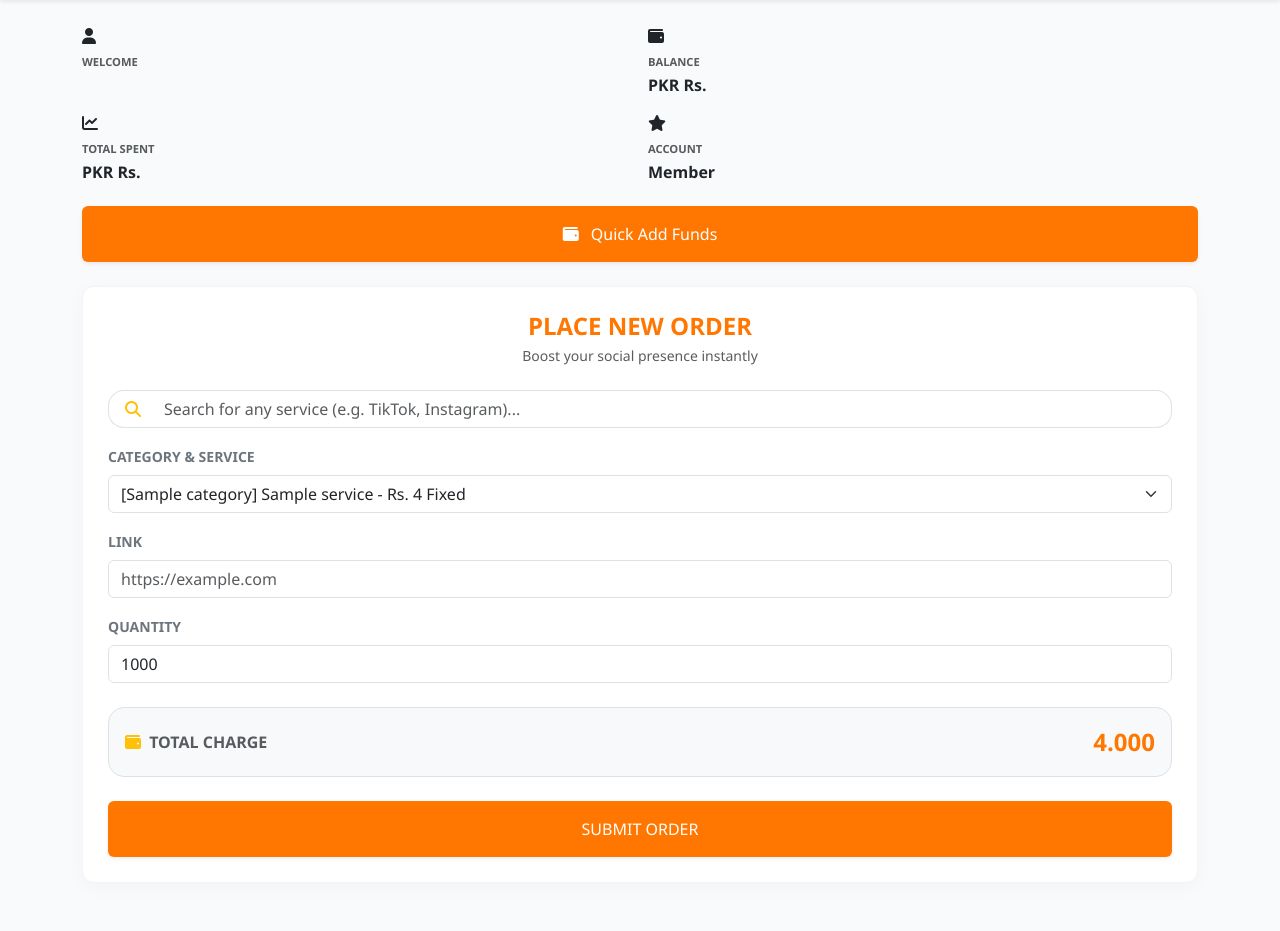
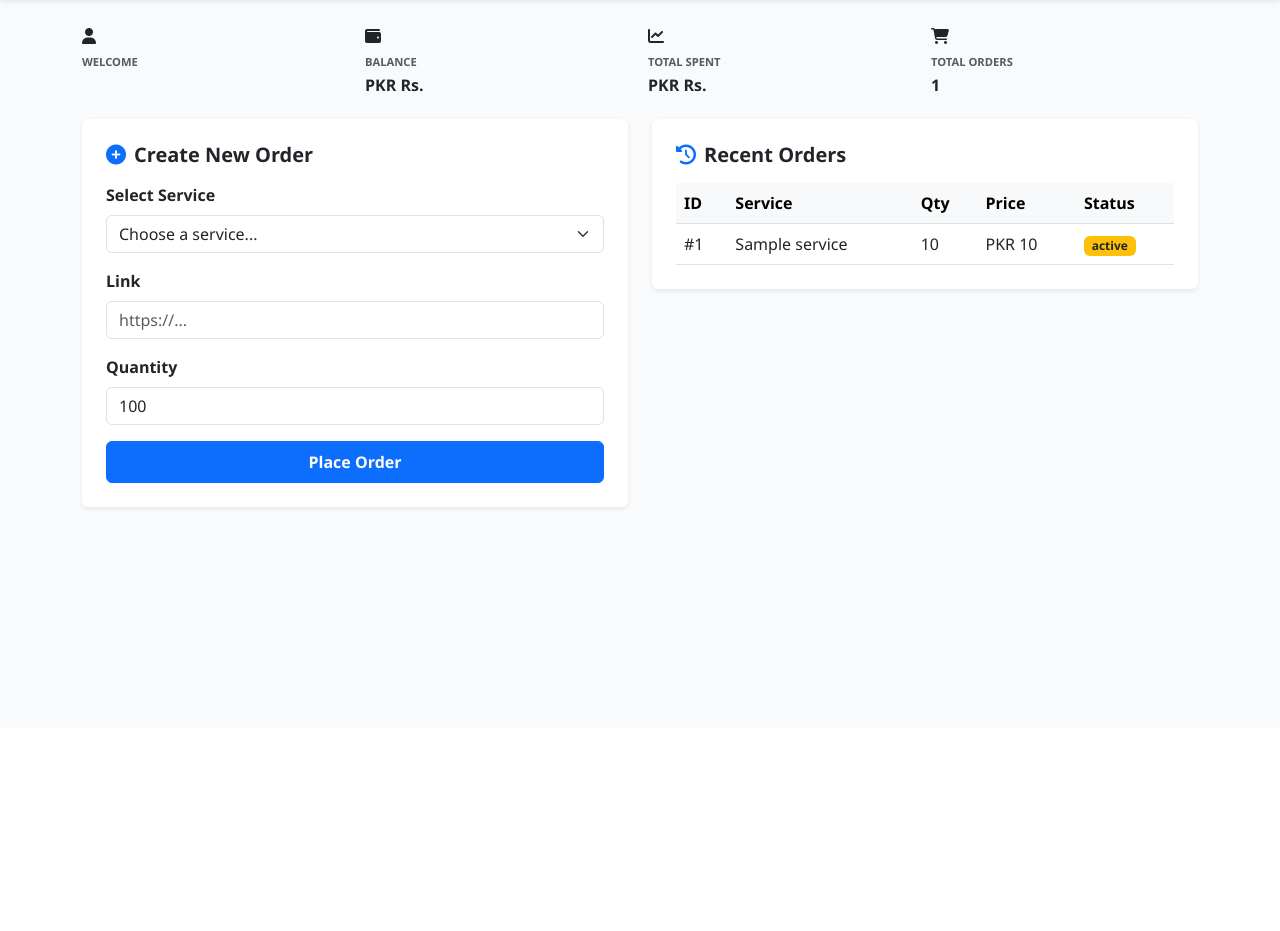
Before and after one commit to arman22334499/armans-panel, a Flask app: template templates/dashboard.html in a window 1280 px wide. Shown: the part 72-1003 px from the top of the page. After the commit the page ends 582 px from the top, so only its background shows below. Run offline with Flask 3, Linux system fonts and the light colour scheme; the template is opened without the code that fills it: most values are stand-ins (such as "Sample title", 1, 10 or a date in 2020).

Commit message:
Update dashboard layout and functionality

```diff
--- a/templates/dashboard.html
+++ b/templates/dashboard.html
@@ -1,108 +1,103 @@
 {% extends "base.html" %}
-{% block title %}New Order{% endblock %}
+{% block title %}Dashboard{% endblock %}
 {% set active_tab = 'dashboard' %}
 {% block content %}
 
-<!-- 4 Stats Cards (Like Screenshot) -->
+<!-- 4 Stats Cards -->
 <div class="row g-3 mb-4">
-    <div class="col-6">
+    <div class="col-6 col-md-3">
         <div class="card-stat">
             <div class="icon-box"><i class="fas fa-user"></i></div>
             <small class="text-muted text-uppercase fw-bold" style="font-size: 0.7rem;">Welcome</small>
             <h6 class="fw-bold mt-1 mb-0 text-dark">{{ user.username }}</h6>
         </div>
     </div>
-    <div class="col-6">
+    <div class="col-6 col-md-3">
         <div class="card-stat">
             <div class="icon-box"><i class="fas fa-wallet"></i></div>
             <small class="text-muted text-uppercase fw-bold" style="font-size: 0.7rem;">Balance</small>
             <h6 class="fw-bold mt-1 mb-0 text-dark">PKR Rs. {{ user.balance }}</h6>
         </div>
     </div>
-    <div class="col-6">
+    <div class="col-6 col-md-3">
         <div class="card-stat">
             <div class="icon-box"><i class="fas fa-chart-line"></i></div>
             <small class="text-muted text-uppercase fw-bold" style="font-size: 0.7rem;">Total Spent</small>
             <h6 class="fw-bold mt-1 mb-0 text-dark">PKR Rs. {{ user.total_spent }}</h6>
         </div>
     </div>
-    <div class="col-6">
+    <div class="col-6 col-md-3">
         <div class="card-stat">
-            <div class="icon-box"><i class="fas fa-star"></i></div>
-            <small class="text-muted text-uppercase fw-bold" style="font-size: 0.7rem;">Account</small>
-            <h6 class="fw-bold mt-1 mb-0 text-dark">Member</h6>
+            <div class="icon-box"><i class="fas fa-shopping-cart"></i></div>
+            <small class="text-muted text-uppercase fw-bold" style="font-size: 0.7rem;">Total Orders</small>
+            <h6 class="fw-bold mt-1 mb-0 text-dark">{{ orders|length if orders is defined else 0 }}</h6>
         </div>
     </div>
 </div>
 
-<!-- Quick Add Funds Button -->
-<div class="mb-4 text-center">
-    <a href="/addfunds" class="btn btn-orange w-100 py-3 fs-6 shadow-sm"><i class="fas fa-wallet me-2"></i> Quick Add Funds</a>
+<!-- New Order Form & Recent Orders Section -->
+<div class="row g-4">
+    <div class="col-lg-6">
+        <div class="card shadow-sm border-0 p-4">
+            <h5 class="fw-bold mb-3"><i class="fas fa-plus-circle text-primary me-2"></i>Create New Order</h5>
+            <form method="POST">
+                <div class="mb-3">
+                    <label class="form-label fw-semibold">Select Service</label>
+                    <select name="service_id" class="form-select" required>
+                        <option value="" disabled selected>Choose a service...</option>
+                        {% for srv in services %}
+                        <option value="{{ srv.id }}">{{ srv.name }} (Rate: PKR {{ srv.rate }}/1000)</option>
+                        {% endfor %}
+                    </select>
                 </div>
-
-<!-- Place New Order Card -->
-<div class="main-card">
-    <h3 class="fw-bold text-center mb-1" style="color: #ff7700; font-size: 1.5rem;">PLACE NEW ORDER</h3>
-    <p class="text-center text-muted small mb-4">Boost your social presence instantly</p>
-
-    <form method="POST">
-        <!-- Search filter input -->
                 <div class="mb-3">
-            <div class="input-group">
-                <span class="input-group-text bg-white border-end-0 rounded-start-4 ps-3"><i class="fas fa-search text-warning"></i></span>
-                <input type="text" id="searchService" class="form-control border-start-0 rounded-end-4" placeholder="Search for any service (e.g. TikTok, Instagram)..." onkeyup="filterServices()">
+                    <label class="form-label fw-semibold">Link</label>
+                    <input type="url" name="link" class="form-control" placeholder="https://..." required>
+                </div>
+                <div class="mb-3">
+                    <label class="form-label fw-semibold">Quantity</label>
+                    <input type="number" name="quantity" class="form-control" placeholder="100" min="1" value="100" required>
+                </div>
+                <button type="submit" class="btn btn-primary w-100 fw-bold py-2">Place Order</button>
+            </form>
         </div>
     </div>
 
-        <div class="mb-3">
-            <label class="form-label fw-bold small text-secondary">CATEGORY & SERVICE</label>
-            <select name="service_id" id="serviceSelect" class="form-select" onchange="calculateTotal()" required>
-                {% for s in services %}
-                <option value="{{ s.id }}" data-rate="{{ s.rate }}" data-min="{{ s.min }}" data-max="{{ s.max }}">[{{ s.category }}] {{ s.name }} - Rs. {{ s.rate }} {% if s.min > 1 %}per 1000{% else %}Fixed{% endif %}</option>
+    <div class="col-lg-6">
+        <div class="card shadow-sm border-0 p-4">
+            <h5 class="fw-bold mb-3"><i class="fas fa-history text-primary me-2"></i>Recent Orders</h5>
+            <div class="table-responsive" style="max-height: 350px; overflow-y: auto;">
+                <table class="table table-hover align-middle mb-0">
+                    <thead class="table-light">
+                        <tr>
+                            <th>ID</th>
+                            <th>Service</th>
+                            <th>Qty</th>
+                            <th>Price</th>
+                            <th>Status</th>
+                        </tr>
+                    </thead>
+                    <tbody>
+                        {% if orders %}
+                            {% for order in orders %}
+                            <tr>
+                                <td>#{{ order.id }}</td>
+                                <td>{{ order.service }}</td>
+                                <td>{{ order.quantity }}</td>
+                                <td>PKR {{ order.price }}</td>
+                                <td><span class="badge bg-warning text-dark">{{ order.status }}</span></td>
+                            </tr>
                             {% endfor %}
-            </select>
+                        {% else %}
+                            <tr>
+                                <td colspan="5" class="text-center text-muted py-4">Koi order mojood nahi hai!</td>
+                            </tr>
+                        {% endif %}
+                    </tbody>
+                </table>
+            </div>
+        </div>
+    </div>
 </div>
 
-        <div class="mb-3">
-            <label class="form-label fw-bold small text-secondary">LINK</label>
-            <input type="url" name="link" class="form-control" placeholder="https://example.com" required>
-        </div>
-
-        <div class="mb-4">
-            <label class="form-label fw-bold small text-secondary">QUANTITY</label>
-            <input type="number" name="quantity" id="quantityInput" class="form-control" value="1000" min="1" oninput="calculateTotal()" required>
-        </div>
-
-        <div class="mb-4 p-3 bg-light rounded-4 border d-flex justify-content-between align-items-center">
-            <span class="text-muted fw-bold"><i class="fas fa-wallet me-1 text-warning"></i> TOTAL CHARGE</span>
-            <span class="fs-4 fw-bold" style="color: #ff7700;" id="totalCost">0.000</span>
-        </div>
-
-        <button type="submit" class="btn btn-orange w-100 py-3 shadow-sm">SUBMIT ORDER</button>
-    </form>
-</div>
-
-<script>
-    function calculateTotal() {
-        var select = document.getElementById('serviceSelect');
-        var qty = document.getElementById('quantityInput').value;
-        var selectedOption = select.options[select.selectedIndex];
-        var rate = parseFloat(selectedOption.getAttribute('data-rate')) || 0;
-        var min = parseInt(selectedOption.getAttribute('data-min')) || 1;
-
-        var total = min === 1 ? rate : (qty * rate) / 1000.0;
-        document.getElementById('totalCost').innerText = total.toFixed(3);
-    }
-
-    function filterServices() {
-        var input = document.getElementById('searchService').value.toLowerCase();
-        var select = document.getElementById('serviceSelect');
-        var options = select.options;
-        for (var i = 0; i < options.length; i++) {
-            var txt = options[i].text.toLowerCase();
-            options[i].style.display = txt.includes(input) ? "" : "none";
-        }
-    }
-    window.onload = calculateTotal;
-</script>
 {% endblock %}
```
Lines whose indentation alone changed are shown as unchanged.
